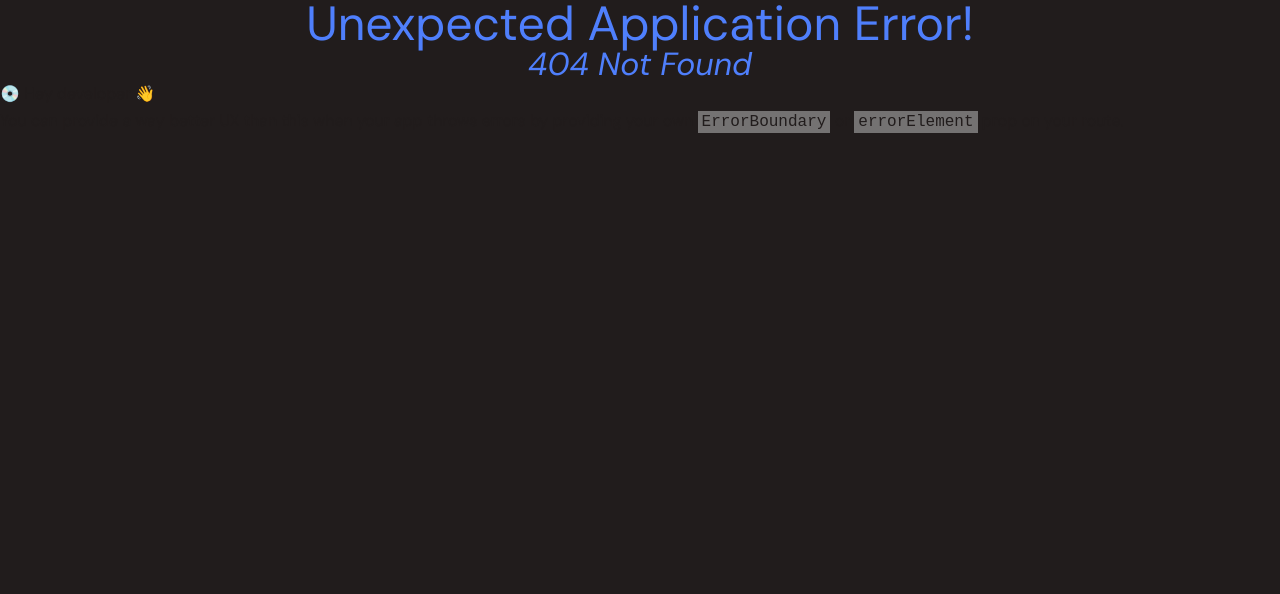
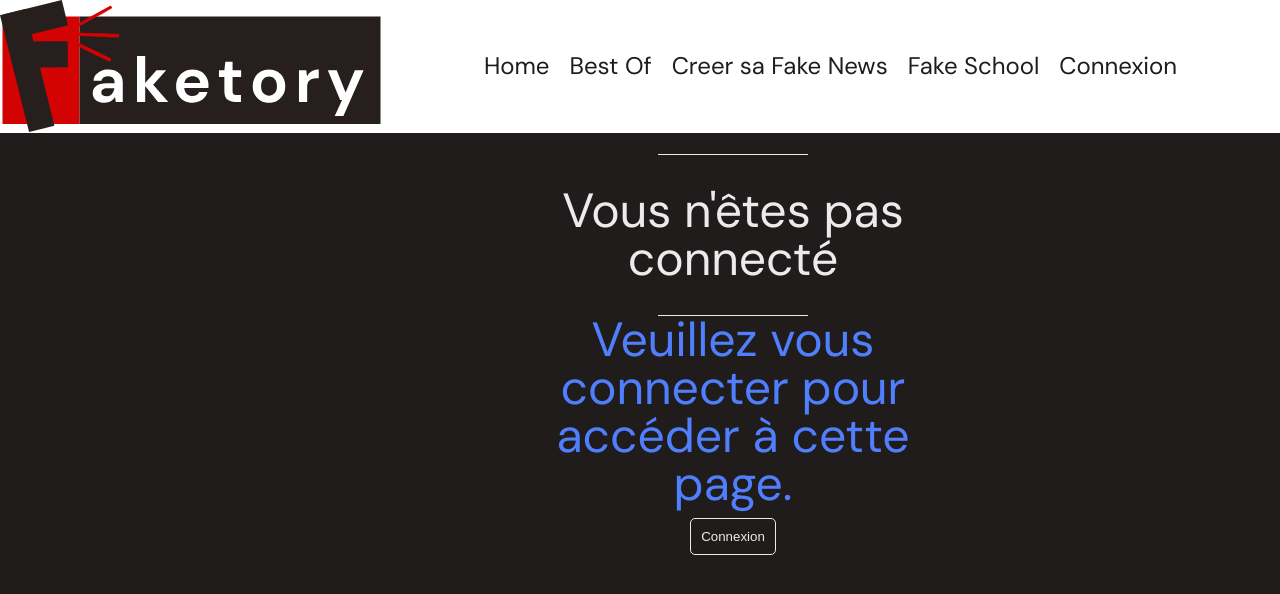
Before and after one commit to WildCodeSchool-2024-02/JS-Nantes-RamCSS-P2-Faketory, a React (Vite) app in the folder client/: page /redirection in a window 1280 px wide. Before the commit this address had no page. Shown: the top 594 px of the page. Built offline with nearby package versions, Linux system fonts and the light colour scheme.

Commit message:
S03_newUser : ajout de page redirection

```diff
--- a/client/src/App.jsx
+++ b/client/src/App.jsx
@@ -1,6 +1,6 @@
 import "./App.css";
 import { Outlet } from "react-router-dom";
-import { UserConnectionProvider } from './Contextes/ConnectionContext';
+import { UserConnectionProvider } from "./Contextes/ConnectionContext";
 import NavBar from "./components/NavBar";
 
 function App() {
--- a/client/src/Router.jsx
+++ b/client/src/Router.jsx
@@ -7,6 +7,7 @@ import UserConnection from "./pages/UserConnection";
 import FakeSchool from "./pages/FakeSchool";
 import BestOf from "./pages/BestOf";
 import Create from "./pages/Create";
+import Redirection from "./pages/Redirection";
 import NewUser from "./pages/NewUser";
 // page components
 
@@ -28,6 +29,10 @@ const router = createBrowserRouter([
         element: <Create />,
       },
       {
+        path: "redirection",
+        element: <Redirection />,
+      },
+      {
         path: "fakeschool",
         element: <FakeSchool />,
       },
--- a/client/src/pages/Create.jsx
+++ b/client/src/pages/Create.jsx
@@ -1,11 +1,9 @@
-import { useState, useEffect, useContext} from "react";
-import { useNavigate } from 'react-router-dom';
-import { UserConnectionContext } from '../Contextes/ConnectionContext';
-
+import { useState, useEffect, useContext } from "react";
+import { useNavigate } from "react-router-dom";
+import { UserConnectionContext } from "../Contextes/ConnectionContext";
 
 import "./UserConnection.css";
 import Spinner from "../assets/svg-spinners--bars-scale.svg";
-
 
 function Create() {
   const [newsTitle, setNewsTitle] = useState("");
@@ -22,7 +20,7 @@ function Create() {
   const { isConnected } = useContext(UserConnectionContext);
 
   if (!isConnected) {
-    navigate('/connexion');
+    navigate("/redirection");
   }
   useEffect(() => {
     fetch("http://localhost:3001/api/fakenews")
@@ -34,9 +32,7 @@ function Create() {
       })
       .then((data) => {
         setNewsArticles(data.fakenews);
-        const randomIndex2 = Math.floor(
-          Math.random() * data.fakenews.length
-        );
+        const randomIndex2 = Math.floor(Math.random() * data.fakenews.length);
         setRandomArticle2(data.fakenews[randomIndex2]);
       })
       .catch((error) => {
@@ -45,9 +41,7 @@ function Create() {
 
     const delayCard2 = Math.random() * 2000 + 1000;
 
-
     setTimeout(() => setLoadingCard2(false), delayCard2);
-
   }, []);
 
   const handleSubmit = (event) => {
@@ -57,15 +51,15 @@ function Create() {
       img: randomArticle2.img,
       title: newsTitle,
       body: newsText,
-      author:randomArticle2.author,
-      section:randomArticle2.section,
-      date:randomArticle2.date,
+      author: randomArticle2.author,
+      section: randomArticle2.section,
+      date: randomArticle2.date,
     };
 
-    fetch('http://localhost:3001/api/usernews', {
-      method: 'POST',
+    fetch("http://localhost:3001/api/usernews", {
+      method: "POST",
       headers: {
-        'Content-Type': 'application/json',
+        "Content-Type": "application/json",
       },
       body: JSON.stringify(newNews),
     })
@@ -76,13 +70,12 @@ function Create() {
         return response.json();
       })
       .then((data) => {
-        console.warn('News posted successfully', data);
+        console.warn("News posted successfully", data);
       })
       .catch((error) => {
-        console.error('There was a problem with the fetch operation: ', error);
+        console.error("There was a problem with the fetch operation: ", error);
       });
   };
-
 
   return (
     <>
@@ -118,9 +111,7 @@ function Create() {
               <>
                 <div id="imageTitre">
                   <img id="img2" src={randomArticle2.img} alt="Article" />
-                  <h4>
-                    {newsTitle || randomArticle2.title}
-                  </h4>
+                  <h4>{newsTitle || randomArticle2.title}</h4>
                 </div>
                 <p>
                   {showFullTextCard2
--- /dev/null
+++ b/client/src/pages/Redirection.css
@@ -0,0 +1,33 @@
+.cardd {
+  display: flex;
+  flex-direction: column;
+  align-items: center;
+  justify-content: center;
+  width: 400px;
+  margin-left: 40%;
+  background-color: var(--black);
+  border: 1px solid var(--black);
+  border-radius: 5px;
+  padding: 20px;
+  transition:
+    background-color 0.2s ease,
+    color 0.2s ease;
+}
+
+button {
+  background-color: var(--black);
+  color: var(--white);
+  border: 1px solid var(--white);
+  border-radius: 5px;
+  padding: 10px;
+  margin: 10px;
+  cursor: pointer;
+  transition:
+    background-color 0.2s ease,
+    color 0.2s ease;
+}
+
+button:hover {
+  background-color: var(--white);
+  color: var(--black);
+}
--- /dev/null
+++ b/client/src/pages/Redirection.jsx
@@ -0,0 +1,18 @@
+import "./Redirection.css";
+import { useNavigate } from "react-router-dom";
+
+function Redirection() {
+  const navigate = useNavigate();
+
+  return (
+    <div className="cardd">
+      <h1>Vous n'êtes pas connecté </h1>
+      <h2>Veuillez vous connecter pour accéder à cette page.</h2>
+      <button type="button" onClick={() => navigate("/connexion")}>
+        Connexion
+      </button>
+    </div>
+  );
+}
+
+export default Redirection;
--- a/client/src/pages/UserConnection.jsx
+++ b/client/src/pages/UserConnection.jsx
@@ -2,7 +2,7 @@ import { useState, useEffect, useContext } from "react";
 import { useNavigate } from "react-router-dom";
 import "./UserConnection.css";
 import Spinner from "../assets/svg-spinners--bars-scale.svg";
-import { UserConnectionContext } from '../Contextes/ConnectionContext';
+import { UserConnectionContext } from "../Contextes/ConnectionContext";
 
 function UserConnection() {
   const [username, setUsername] = useState("");
```
Also changed, not shown: client/src/Contextes/ConnectionContext.jsx (+4 -4 lines), 1 other file (tests, documents, lock files or other folders). Lines whose indentation alone changed are shown as unchanged.
